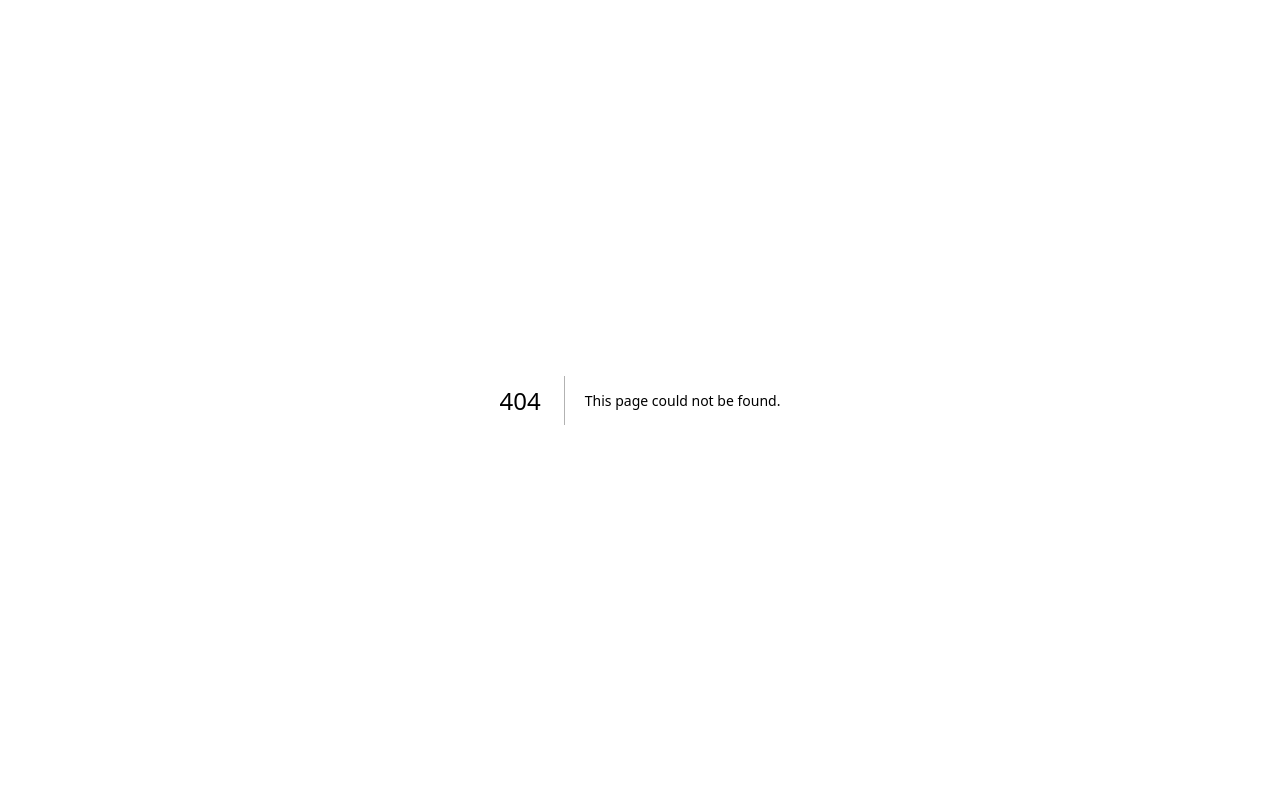
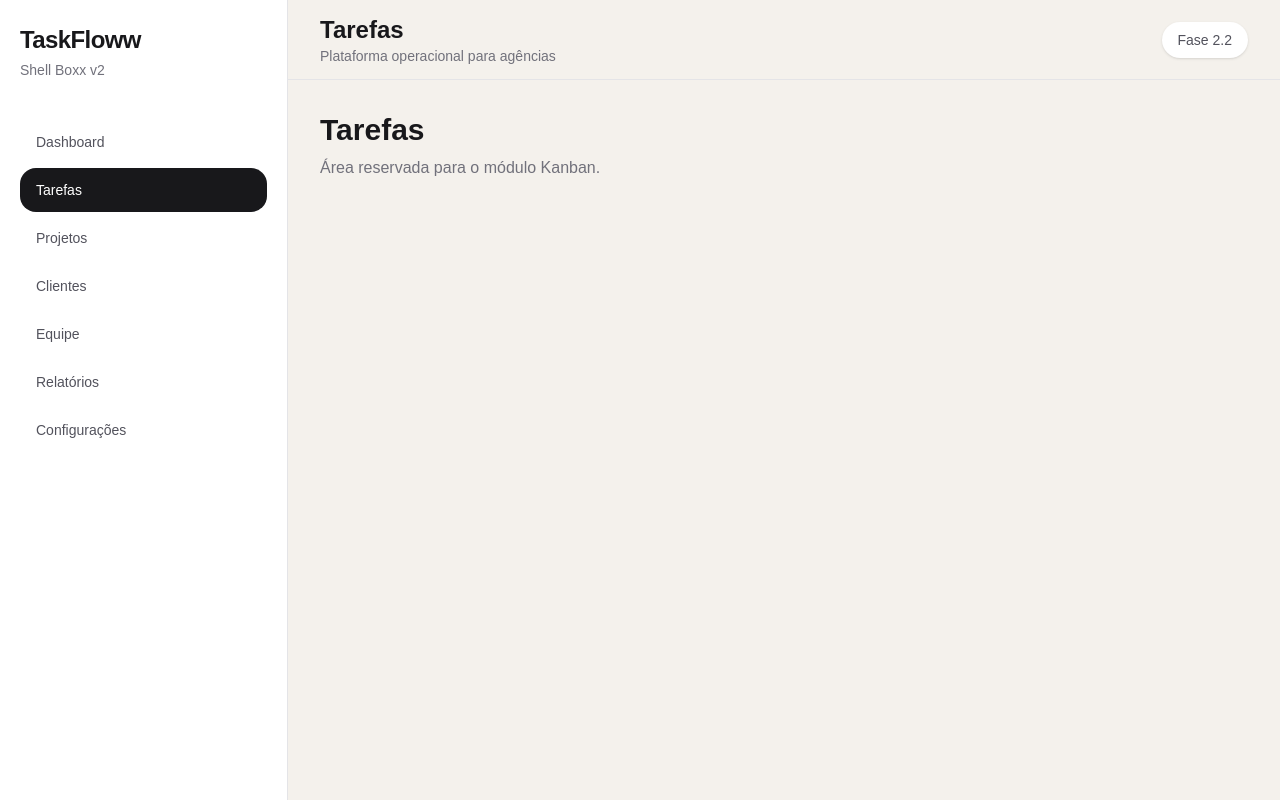
Before and after one commit to hudsonoli/taskflow, a Next.js app in the folder frontend/: page /tarefas in a window 1280 px wide. Before the commit this address had no page. Built offline with nearby package versions, Linux system fonts and the light colour scheme.

Commit message:
fase 2.2 cria navegacao e rotas base

```diff
--- /dev/null
+++ b/frontend/src/app/clientes/page.tsx
@@ -0,0 +1,11 @@
+export default function ClientesPage() {
+  return (
+    <div className="p-8">
+      <h1 className="text-3xl font-bold">Clientes</h1>
+
+      <p className="mt-2 text-zinc-500">
+        Área reservada para cadastro de clientes.
+      </p>
+    </div>
+  );
+}
--- /dev/null
+++ b/frontend/src/app/configuracoes/page.tsx
@@ -0,0 +1,11 @@
+export default function ConfiguracoesPage() {
+  return (
+    <div className="p-8">
+      <h1 className="text-3xl font-bold">Configurações</h1>
+
+      <p className="mt-2 text-zinc-500">
+        Área reservada para configurações do sistema.
+      </p>
+    </div>
+  );
+}
--- /dev/null
+++ b/frontend/src/app/equipe/page.tsx
@@ -0,0 +1,11 @@
+export default function EquipePage() {
+  return (
+    <div className="p-8">
+      <h1 className="text-3xl font-bold">Equipe</h1>
+
+      <p className="mt-2 text-zinc-500">
+        Área reservada para colaboradores.
+      </p>
+    </div>
+  );
+}
--- a/frontend/src/app/layout.tsx
+++ b/frontend/src/app/layout.tsx
@@ -1,5 +1,6 @@
 import type { Metadata } from "next";
 import { Geist, Geist_Mono } from "next/font/google";
+import { Shell } from "@/components/layout/Shell";
 import "./globals.css";
 
 const geistSans = Geist({
@@ -24,7 +25,9 @@ export default function RootLayout({
 }>) {
   return (
     <html lang="pt-BR" className={`${geistSans.variable} ${geistMono.variable}`}>
-      <body>{children}</body>
+      <body>
+        <Shell>{children}</Shell>
+      </body>
     </html>
   );
 }
--- a/frontend/src/app/page.tsx
+++ b/frontend/src/app/page.tsx
@@ -1,10 +1,5 @@
 import { DashboardView } from "@/components/dashboard/DashboardView";
-import { Shell } from "@/components/layout/Shell";
 
 export default function Home() {
-  return (
-    <Shell>
-      <DashboardView />
-    </Shell>
-  );
+  return <DashboardView />;
 }
--- /dev/null
+++ b/frontend/src/app/projetos/page.tsx
@@ -0,0 +1,11 @@
+export default function ProjetosPage() {
+  return (
+    <div className="p-8">
+      <h1 className="text-3xl font-bold">Projetos</h1>
+
+      <p className="mt-2 text-zinc-500">
+        Área reservada para gestão de projetos.
+      </p>
+    </div>
+  );
+}
--- /dev/null
+++ b/frontend/src/app/relatorios/page.tsx
@@ -0,0 +1,11 @@
+export default function RelatoriosPage() {
+  return (
+    <div className="p-8">
+      <h1 className="text-3xl font-bold">Relatórios</h1>
+
+      <p className="mt-2 text-zinc-500">
+        Área reservada para relatórios operacionais.
+      </p>
+    </div>
+  );
+}
--- /dev/null
+++ b/frontend/src/app/tarefas/page.tsx
@@ -0,0 +1,11 @@
+export default function TarefasPage() {
+  return (
+    <div className="p-8">
+      <h1 className="text-3xl font-bold">Tarefas</h1>
+
+      <p className="mt-2 text-zinc-500">
+        Área reservada para o módulo Kanban.
+      </p>
+    </div>
+  );
+}
--- a/frontend/src/components/layout/Header.tsx
+++ b/frontend/src/components/layout/Header.tsx
@@ -1,15 +1,34 @@
+"use client";
+
+import { usePathname } from "next/navigation";
+
+const titles: Record<string, string> = {
+  "/": "Dashboard",
+  "/tarefas": "Tarefas",
+  "/projetos": "Projetos",
+  "/clientes": "Clientes",
+  "/equipe": "Equipe",
+  "/relatorios": "Relatórios",
+  "/configuracoes": "Configurações",
+};
+
 export function Header() {
+  const pathname = usePathname();
+
   return (
     <header className="flex h-20 items-center justify-between border-b border-zinc-200 bg-[#f4f1ec] px-8">
       <div>
-        <h1 className="text-2xl font-semibold">Dashboard</h1>
+        <h1 className="text-2xl font-semibold">
+          {titles[pathname] ?? "TaskFloww"}
+        </h1>
+
         <p className="text-sm text-zinc-500">
-          Base visual da operação. Módulos serão ativados nas próximas fases.
+          Plataforma operacional para agências
         </p>
       </div>
 
       <div className="rounded-full bg-white px-4 py-2 text-sm font-medium text-zinc-600 shadow-sm">
-        Fase 2.1
+        Fase 2.2
       </div>
     </header>
   );
--- a/frontend/src/components/layout/Sidebar.tsx
+++ b/frontend/src/components/layout/Sidebar.tsx
@@ -1,34 +1,51 @@
+"use client";
+
+import Link from "next/link";
+import { usePathname } from "next/navigation";
+
 const menuItems = [
-  "Dashboard",
-  "Tarefas",
-  "Projetos",
-  "Clientes",
-  "Equipe",
-  "Relatórios",
-  "Configurações",
+  { label: "Dashboard", href: "/" },
+  { label: "Tarefas", href: "/tarefas" },
+  { label: "Projetos", href: "/projetos" },
+  { label: "Clientes", href: "/clientes" },
+  { label: "Equipe", href: "/equipe" },
+  { label: "Relatórios", href: "/relatorios" },
+  { label: "Configurações", href: "/configuracoes" },
 ];
 
 export function Sidebar() {
+  const pathname = usePathname();
+
   return (
     <aside className="w-72 border-r border-zinc-200 bg-white px-5 py-6">
       <div className="mb-10">
-        <div className="text-2xl font-bold tracking-tight">TaskFloww</div>
-        <div className="mt-1 text-sm text-zinc-500">Shell Boxx v2</div>
+        <div className="text-2xl font-bold tracking-tight">
+          TaskFloww
+        </div>
+
+        <div className="mt-1 text-sm text-zinc-500">
+          Shell Boxx v2
+        </div>
       </div>
 
       <nav className="space-y-1">
-        {menuItems.map((item, index) => (
-          <div
-            key={item}
-            className={`rounded-2xl px-4 py-3 text-sm font-medium ${
-              index === 0
-                ? "bg-zinc-900 text-white"
-                : "text-zinc-600 hover:bg-zinc-100"
-            }`}
-          >
-            {item}
-          </div>
-        ))}
+        {menuItems.map((item) => {
+          const active = pathname === item.href;
+
+          return (
+            <Link
+              key={item.href}
+              href={item.href}
+              className={`block rounded-2xl px-4 py-3 text-sm font-medium transition ${
+                active
+                  ? "bg-zinc-900 text-white"
+                  : "text-zinc-600 hover:bg-zinc-100"
+              }`}
+            >
+              {item.label}
+            </Link>
+          );
+        })}
       </nav>
     </aside>
   );
```
